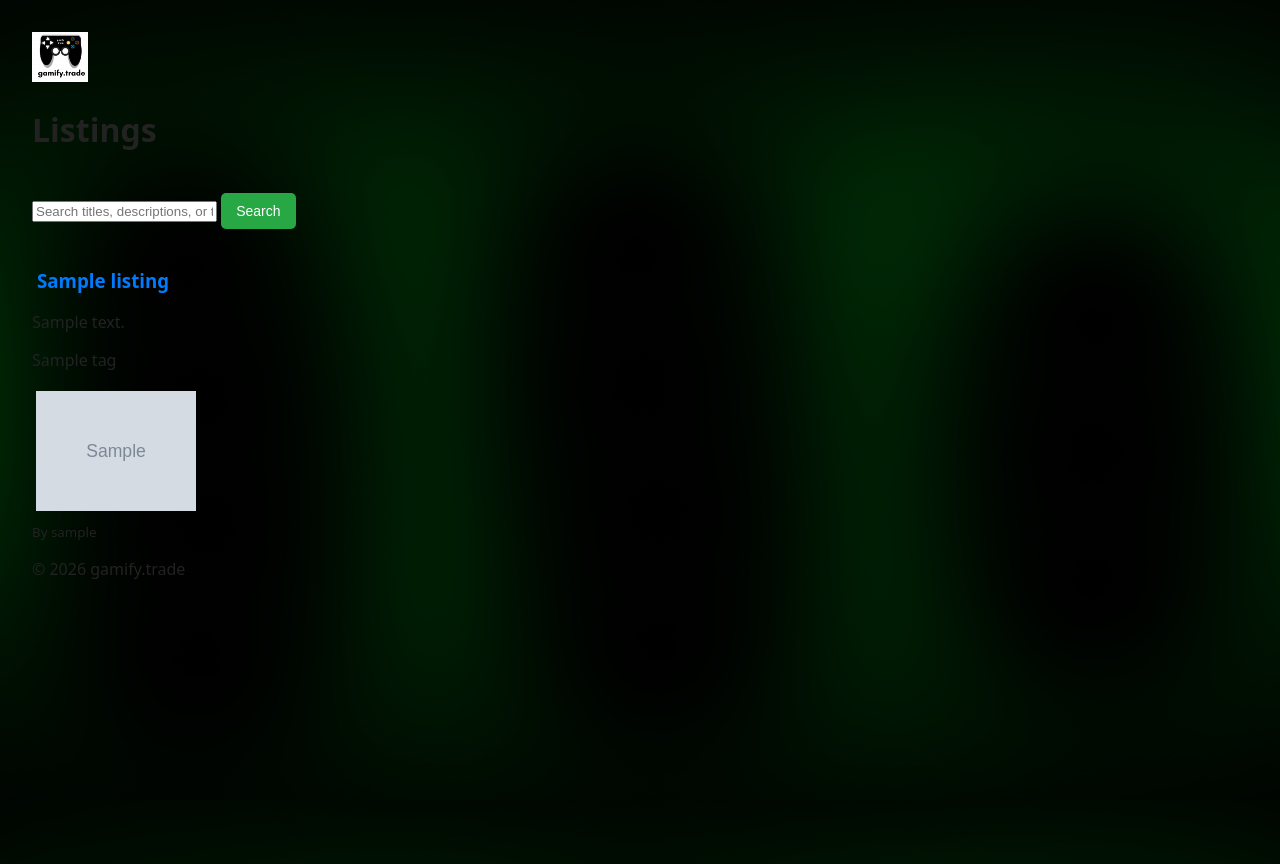
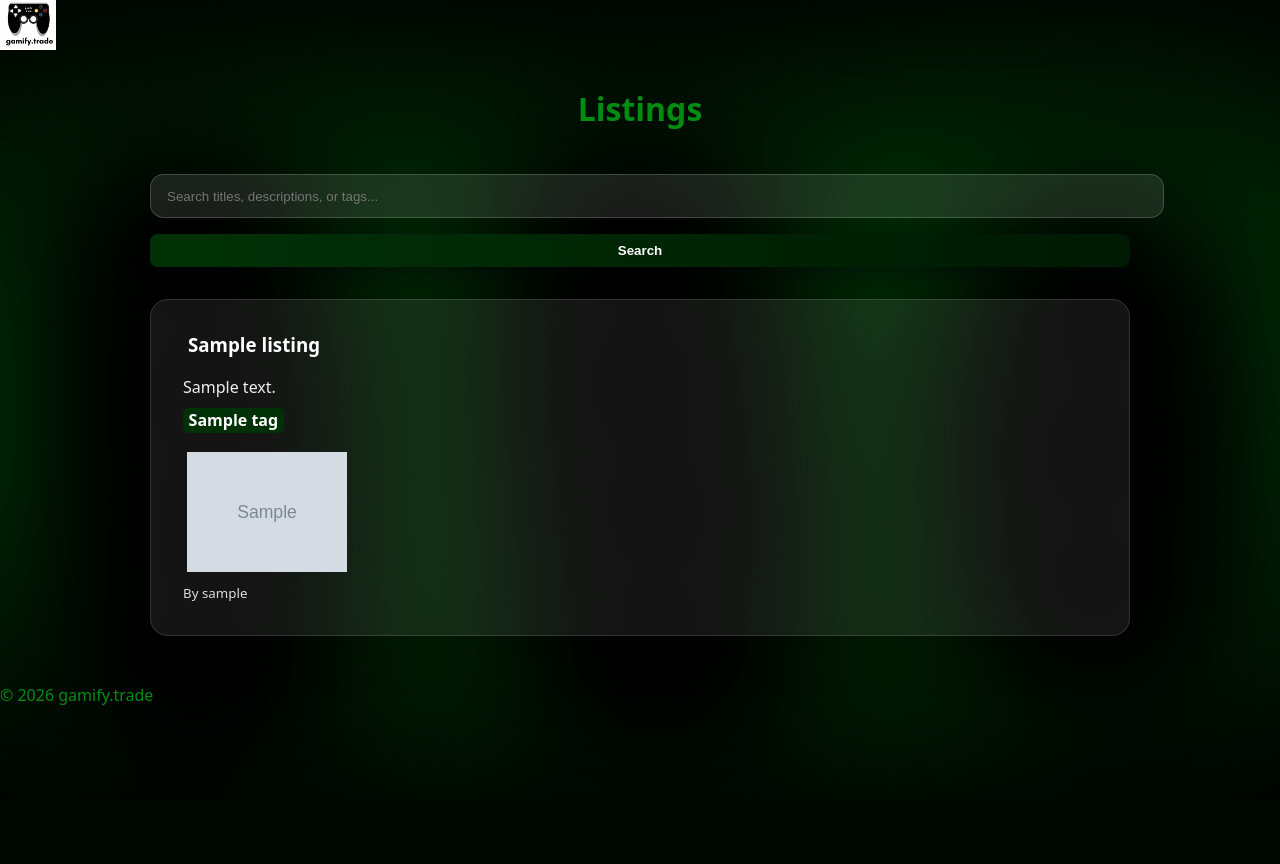
Before and after one commit to johnnysinz4life/gamify.trade, a Django app: template users/templates/users/listings.html in a window 1280 px wide. After the commit the page ends 727 px from the top, so only its background shows below. Run offline with Django 5.2, Linux system fonts and the light colour scheme; the template is opened without the code that fills it: most values are stand-ins (such as "Sample title", 1, 10 or a date in 2020); grey boxes marked "Sample" are stand-in pictures.

Commit message:
UI Touchups

```diff
--- a/gamify_trade/settings.py
+++ b/gamify_trade/settings.py
@@ -44,6 +44,7 @@ TEMPLATES = [
                 'django.template.context_processors.request',
                 'django.contrib.auth.context_processors.auth',
                 'django.contrib.messages.context_processors.messages',
+                'main.context_processors.google_fonts',
             ],
         },
     },
@@ -81,3 +82,4 @@ USE_I18N = True
 USE_TZ = True
 STATIC_URL = '/static/'
 DEFAULT_AUTO_FIELD = 'django.db.models.BigAutoField'
+GOOGLE_FONTS = ['Quantico']
--- /dev/null
+++ b/main/static/main/button.js
@@ -0,0 +1,25 @@
+// Simple ripple effect for .btn / button elements
+document.addEventListener('click', function(e){
+  const btn = e.target.closest('button, .btn');
+  if(!btn) return;
+  const ripple = document.createElement('span');
+  ripple.className = 'gb-ripple';
+  const rect = btn.getBoundingClientRect();
+  const size = Math.max(rect.width, rect.height) * 1.2;
+  ripple.style.width = ripple.style.height = size + 'px';
+  ripple.style.left = (e.clientX - rect.left - size/2) + 'px';
+  ripple.style.top = (e.clientY - rect.top - size/2) + 'px';
+  btn.appendChild(ripple);
+  setTimeout(()=> ripple.remove(), 700);
+});
+
+// Add keyboard-accessible activation effect
+document.addEventListener('keydown', function(e){
+  if(e.key === 'Enter' || e.key === ' ') {
+    const el = document.activeElement;
+    if(el && (el.matches('button') || el.classList.contains('btn'))) {
+      const evt = new MouseEvent('click', {bubbles:true, clientX: el.getBoundingClientRect().left + 5, clientY: el.getBoundingClientRect().top + 5});
+      el.dispatchEvent(evt);
+    }
+  }
+});
--- a/main/static/main/styles.css
+++ b/main/static/main/styles.css
@@ -118,46 +122,92 @@
 
 .listing-card {
     flex: 1 1 calc(33.333% - 20px);
-    border: 1px solid #ddd;
-    padding: 15px;
-    border-radius: 8px;
-    background-color: #f9f9f9;
-    box-shadow: 0 2px 5px rgba(0, 0, 0, 0.1);
+    border: 1px solid rgba(255,255,255,0.12);
+    padding: 2rem;
+    border-radius: 18px;
+    background: rgba(255,255,255,0.08);
+    box-shadow: 0 18px 45px rgba(0, 0, 0, 0.12);
+    color: #eee;
 }
 
 .listing-card h3 {
     margin-top: 0;
+    color: #fff;
 }
 
 .listing-card p {
     margin: 10px 0;
+    color: #eee;
 }
 
 .listing-card small {
-    color: #666;
+    color: #ddd;
 }
 
 /* Profile page */
 .profile-info {
-    max-width: 800px;
+    max-width: 980px;
     margin: 0 auto;
+    display: grid;
+    gap: 2rem;
 }
 
 .profile-section {
     margin-bottom: 30px;
-    padding: 20px;
-    border: 1px solid #ddd;
-    border-radius: 8px;
-    background-color: #f9f9f9;
+    padding: 2rem;
+    border: 1px solid rgba(255,255,255,0.12);
+    border-radius: 18px;
+    background: rgba(255,255,255,0.08);
+    box-shadow: 0 18px 45px rgba(0,0,0,0.12);
 }
 
 .profile-section h2 {
     margin-top: 0;
-    color: #333;
+    color: #fff;
 }
 
 .profile-section p {
     margin: 10px 0;
+}
+
+.settings-page {
+    display: grid;
+    gap: 2rem;
+    max-width: 980px;
+    margin: 0 auto;
+}
+
+.settings-section {
+    background: rgba(255,255,255,0.08);
+    border: 1px solid rgba(255,255,255,0.12);
+    border-radius: 18px;
+    padding: 2rem;
+    box-shadow: 0 18px 45px rgba(0,0,0,0.12);
+}
+
+.settings-page h1,
+.settings-section h2 {
+    text-align: center;
+}
+
+.settings-page h1 {
+    margin: 1rem;
+}
+
+.settings-page > p {
+    margin: 0 0 1.5rem;
+    max-width: 78ch;
+    margin-left: auto;
+    margin-right: auto;
+}
+
+.settings-section h2 {
+    margin-bottom: 1.25rem;
+}
+
+.settings-section p {
+    margin-bottom: 1.5rem;
+    color: #eee;
 }
 
 .login-container p {
@@ -195,27 +244,78 @@
     color: green;
 }
 
-/* Basic button styling (for general use) */
-button {
-    background-color: #28a745;
-    color: white;
+/* Animated Green/Black buttons - applied to bare buttons and .btn classes */
+button, .btn {
+    --gb-green: #003106; /* dark green */
+    --gb-black: #000200; /* near-black */
+    display: inline-block;
+    padding: .55rem .95rem;
+    border-radius: .5rem;
+    color: #fff;
+    background: linear-gradient(90deg,var(--gb-green),var(--gb-black));
+    background-size: 200% 100%;
     border: none;
-    padding: 10px 15px;
     cursor: pointer;
-    border-radius: 5px;
-    font-size: 14px;
-    margin-top: 20px;
-    margin-bottom: 20px;
+    transition: transform .16s ease, box-shadow .16s ease, filter .16s ease;
+    box-shadow: 0 6px 18px rgba(2,6,8,.45);
+    position: relative;
+    overflow: hidden;
+    font-weight: 600;
+    text-decoration: none;
 }
 
-/* General button hover effect */
-button:hover {
-    background-color: #218838;
+button:hover, .btn:hover {
+    transform: translateY(-3px);
+    filter: brightness(1.02);
+    box-shadow: 0 10px 24px rgba(2,6,8,.5);
+}
+
+button:active, .btn:active { transform: translateY(-1px) scale(.995); }
+
+/* Optional shimmering variant */
+.btn.shimmer, button.shimmer {
+    background-image: linear-gradient(90deg, rgba(255,255,255,0.06), rgba(255,255,255,0.14), rgba(255,255,255,0.06));
+    animation: gb-shimmer 2.2s linear infinite;
+    background-blend-mode: overlay;
+}
+
+@keyframes gb-shimmer { 0%{background-position:-150% 0}100%{background-position:150% 0} }
+
+/* Focus accessibility */
+button:focus-visible, .btn:focus-visible { outline: 3px solid rgba(0,200,83,.25); outline-offset: 4px; }
+
+/* Ripple effect element */
+.gb-ripple { position: absolute; border-radius: 50%; background: rgba(255,255,255,0.18); transform: scale(0); animation: gb-rip 0.6s ease-out forwards; pointer-events: none; }
+@keyframes gb-rip { to { transform: scale(1); opacity: 0; } }
+
+/* Respect reduced motion */
+@media (prefers-reduced-motion: reduce) {
+  button, .btn, .btn.shimmer, button.shimmer { transition: none; animation: none; transform: none; }
+  .gb-ripple { display: none; }
+}
+
+/* Highlighted inline text */
+mark,
+.highlight,
+.search-highlight,
+.highlight-text,
+.tag {
+    background: #003106;
+    color: #fff;
+    padding: 0.1em 0.35em;
+    border-radius: 0.35rem;
+    font-weight: 700;
+}
+
+.tag {
+    display: inline-block;
+    margin-right: 0.35rem;
+    margin-bottom: 0.35rem;
 }
 
 /* Basic styling for links */
 a {
-    color: #007BFF;
+    color: #ffffff;
     text-decoration: none;
     padding: 5px
 }
@@ -227,15 +327,78 @@ a:hover {
 body {
     background: linear-gradient(rgba(0,0,0,0.35), rgba(0,0,0,0.35)), url('/static/main/PWA_Background.png') center/cover no-repeat fixed;
     min-height: 100vh;
-    color: #222;
-    font-family: system-ui, -apple-system, Segoe UI, Roboto, Arial, sans-serif;
-    margin: 2rem;
+    color: #028d12;
+    font-family: var(--site-font, 'Quantico'), system-ui, -apple-system, Segoe UI, Roboto, Arial, sans-serif;
+    margin: 0;
 }
 
-.card { border: 1px solid #ddd; border-radius: 12px; padding: 1.25rem; max-width: 720px; }
+.page-container {
+    display: grid;
+    gap: 2rem;
+    max-width: 980px;
+    margin: 2rem auto 3rem;
+    padding: 0 1rem;
+}
+
+.page-container > h1 {
+    text-align: center;
+    margin: 0 0 0.75rem;
+}
+
+.page-container > p {
+    margin: 0 auto 1.5rem;
+    max-width: 78ch;
+    color: #eee;
+}
+
+.page-card,
+.settings-section,
+.profile-section,
+.login-container,
+.listing-card,
+.card {
+    background: rgba(255,255,255,0.08);
+    border: 1px solid rgba(255,255,255,0.12);
+    border-radius: 18px;
+    box-shadow: 0 18px 45px rgba(0,0,0,0.12);
+    padding: 2rem;
+}
+
+.page-card {
+    width: 100%;
+}
+
+.page-container form {
+    display: grid;
+    gap: 1rem;
+}
+
+.page-container label {
+    color: #ddd;
+}
+
+.page-container input,
+.page-container textarea,
+.page-container select {
+    width: 100%;
+    padding: .85rem 1rem;
+    border-radius: .85rem;
+    border: 1px solid rgba(255,255,255,0.18);
+    background: rgba(255,255,255,0.1);
+    color: #fff;
+}
+
+.page-container input:focus,
+.page-container textarea:focus,
+.page-container select:focus {
+    outline: 2px solid rgba(0,200,83,.25);
+    outline-offset: 2px;
+}
+
+.card { max-width: 720px; }
 .row { margin: .5rem 0; }
-.btn { display: inline-block; padding: .5rem .9rem; border-radius: 8px; text-decoration: none; border: 1px solid #ccc; }
-.btn-primary { border-color: #2b6cb0; }
+.btn { display: inline-block; padding: .5rem .9rem; border-radius: 8px; text-decoration: none; }
+.btn-primary { /* keep for semantic usage, inherits the gb styling */ }
 
 .honeypot {
   position: absolute;
--- a/main/templates/main/base.html
+++ b/main/templates/main/base.html
@@ -4,6 +4,12 @@
 <head>
     <!-- Base HTML code -->
     <title>{% block title %}gamify.trade{% endblock %}</title>
+    <link rel="preconnect" href="https://fonts.googleapis.com">
+    <link rel="preconnect" href="https://fonts.gstatic.com" crossorigin>
+    {% if GOOGLE_FONTS %}
+    <link href="https://fonts.googleapis.com/css2?{% for font in GOOGLE_FONTS %}family={{ font|urlencode }}{% if not forloop.last %}&{% endif %}{% endfor %}&display=swap" rel="stylesheet">
+    <style>:root { --site-font: '{{ PRIMARY_GOOGLE_FONT }}'; }</style>
+    {% endif %}
     <link rel="stylesheet" href="{% static 'main/styles.css' %}">
     <!-- Directly styles base.html by routing to the static CSS file. -->
 </head>
@@ -45,11 +51,14 @@
         </ul>
     {% endif %}
     <main>
-        {% block content %}
-        {% endblock %}
+        <div class="page-container">
+            {% block content %}
+            {% endblock %}
+        </div>
     </main>
     <footer>
         <p>&copy; 2026 gamify.trade</p>
     </footer>
+    <script src="{% static 'main/button.js' %}"></script>
 </body>
 </html>
--- a/users/templates/users/listing_detail.html
+++ b/users/templates/users/listing_detail.html
@@ -3,6 +3,7 @@
 {% block title %}{{ listing.title }} - gamify.trade{% endblock %}
 
 {% block content %}
+<div class="card">
     <h1>{{ listing.title }}</h1>
     <p>{{ listing.description }}</p>
     <p><strong>By:</strong> {{ listing.user.username }}</p>
@@ -27,4 +28,5 @@
     {% endif %}
 
     <p><a href="{% url 'users:listings' %}">Back to listings</a></p>
+</div>
 {% endblock %}
--- a/users/templates/users/register.html
+++ b/users/templates/users/register.html
@@ -2,6 +2,7 @@
 {% load static %}
 {% block title %}Register - gamify.trade{% endblock %}
 {% block content %}
+    <div class="card">
         <h1>Register for gamify.trade</h1>
         <form method="post">
             {% csrf_token %}
@@ -9,4 +10,5 @@
             <button type="submit">Register</button>
         </form>
         <p>Already have an account? <a href="{% url 'login' %}">Login</a></p>
+    </div>
 {% endblock %}
```
Also changed, not shown: other parts of main/static/main/styles.css (+20 -17 lines), main/context_processors.py (added, +8 -0 lines), main/templates/main/sensitive.html (+5 -3 lines), db.sqlite3, media/listing_photos/changxu.jpg (added), media/listing_photos/tunggod.jpeg (added). Lines whose indentation alone changed are shown as unchanged.
